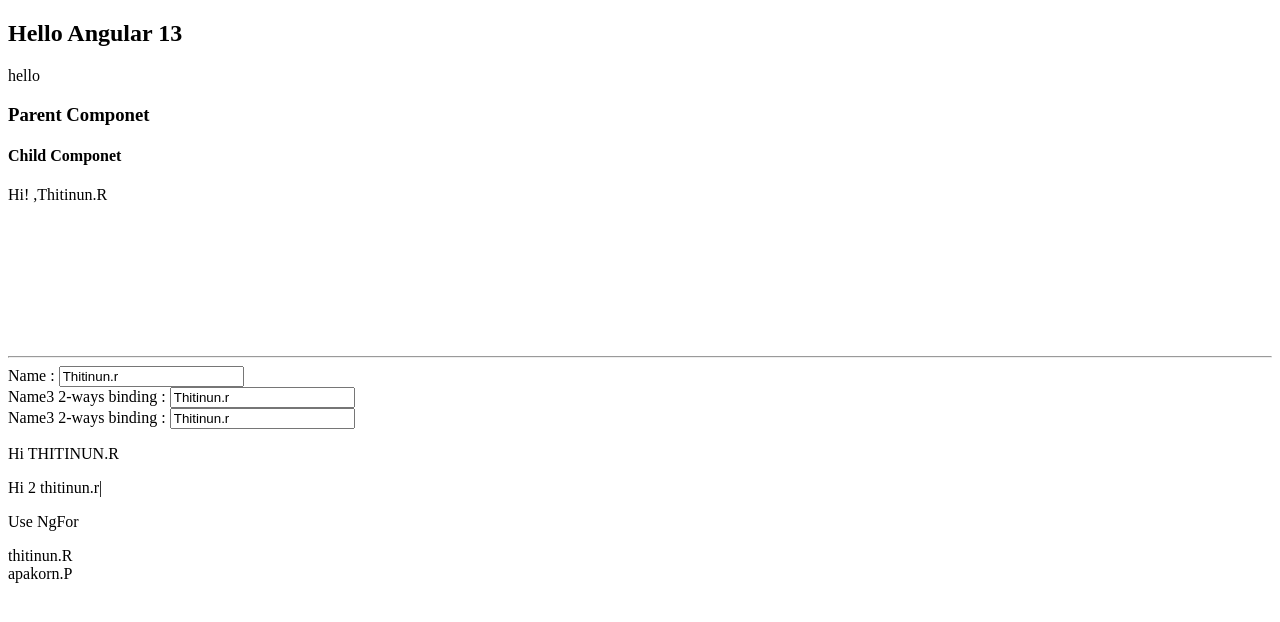
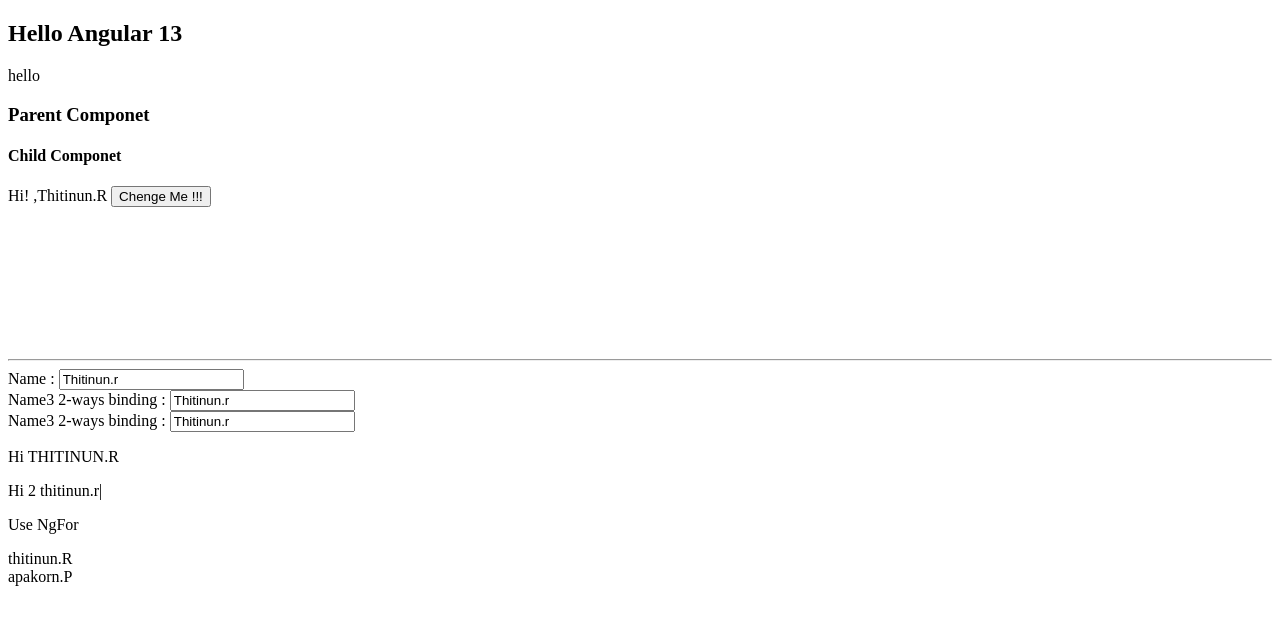
Before and after one commit to thitinun-r/angular-day2, an Angular app in the folder hello/: page / in a window 1280 px wide. Shown: the top 622 px of the page. Built offline with nearby package versions, Linux system fonts and the light colour scheme.

Commit message:
Send data from child to parent

```diff
--- a/hello/src/app/app.component.html
+++ b/hello/src/app/app.component.html
@@ -2,7 +2,7 @@
 {{title}}
 
 <h3>Parent Componet</h3>
-<app-other [name]="parentName"></app-other>
+<app-other [name]="parentName" (changeNameEvent)="onResponse($event)"></app-other>
 
 <br />
 <br />
--- a/hello/src/app/app.component.ts
+++ b/hello/src/app/app.component.ts
@@ -16,6 +16,11 @@ export class AppComponent {
 
   parentName = {id:1,fname:"Thitinun.R"}
 
+  onResponse(event: any) {
+    console.info("response to parent")
+    console.table(event)
+  }
+
   doShowName(newName: string) {
     // let val = (event.target as HTMLInputElement).value
     console.info(newName)
--- a/hello/src/app/other/other.component.html
+++ b/hello/src/app/other/other.component.html
@@ -1,2 +1,4 @@
 <h4>Child Componet</h4>
 Hi! ,{{name.fname}}
+
+<button (click)="doSomeChange()">Chenge Me !!!</button>
--- a/hello/src/app/other/other.component.ts
+++ b/hello/src/app/other/other.component.ts
@@ -1,4 +1,4 @@
-import { Component, Input, OnInit } from '@angular/core';
+import { Component, EventEmitter, Input, OnInit, Output } from '@angular/core';
 
 @Component({
   selector: 'app-other',
@@ -9,7 +9,14 @@ export class OtherComponent implements OnInit {
 
   constructor() { }
   @Input()  name: any
+  @Output() changeNameEvent = new EventEmitter<any>()
   ngOnInit(): void {
   }
 
+  doSomeChange() {
+    console.info("click on change")
+    this.name.age = 15
+    this.changeNameEvent.emit(this.name)
+  }
+
 }
```
